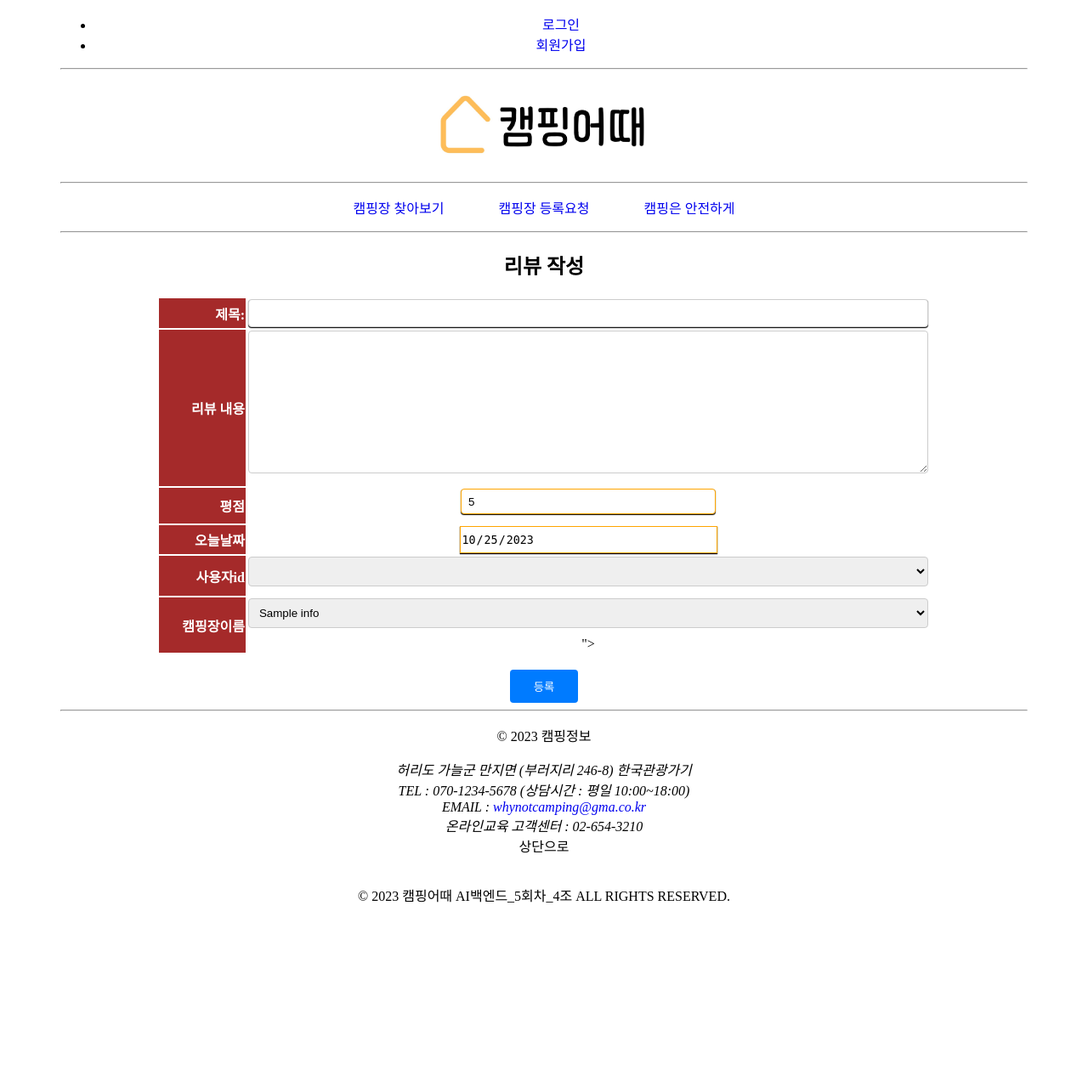
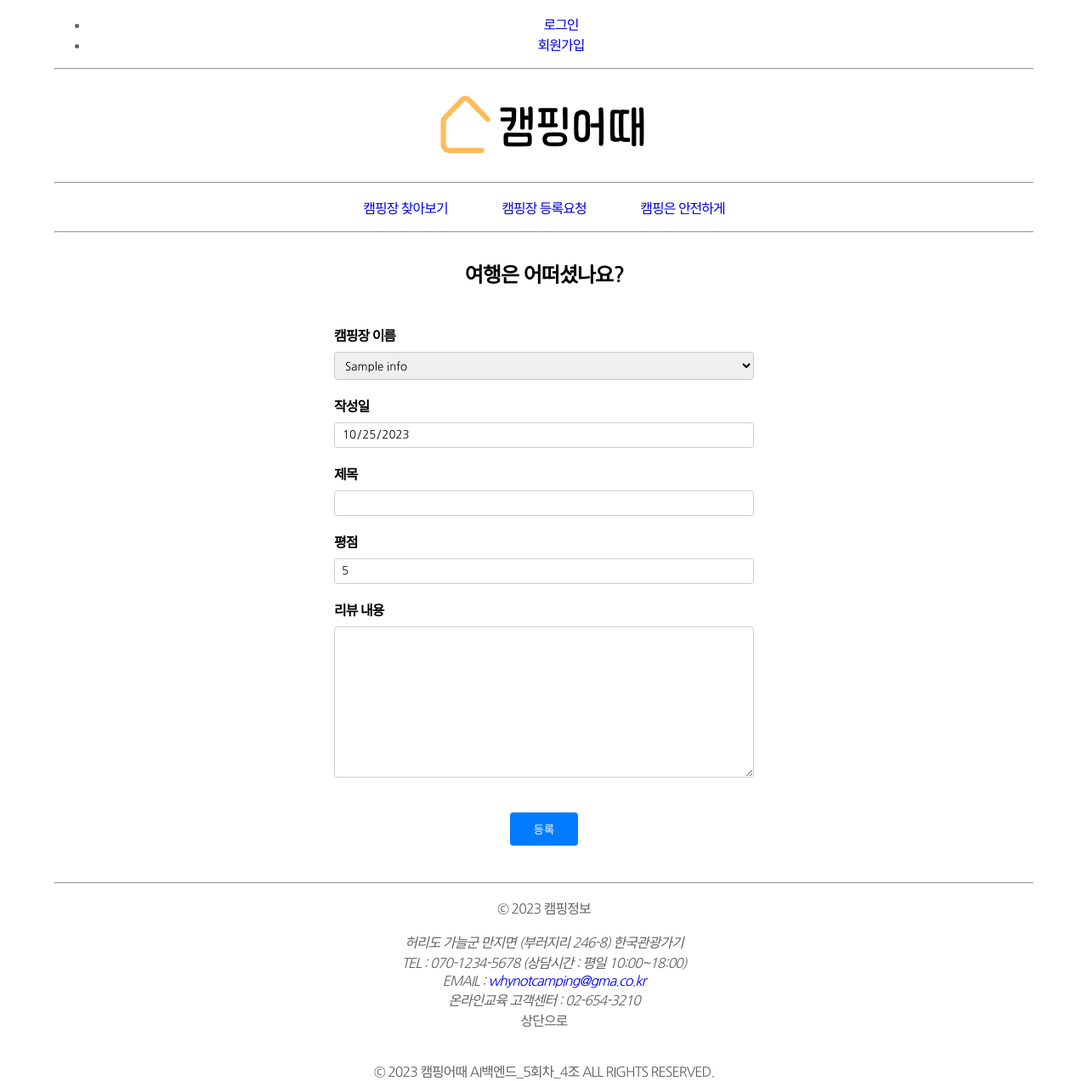
Before and after one commit to BangSungjoon/Camping, a Django app: page /camping/review/1/ in a window 1280 px wide. Shown: the whole page at 85% size. Before the commit the page ends 1062 px from the top, so only its background shows below. Run offline with Django 4.2, Linux system fonts and the light colour scheme; tables that the repository leaves empty hold one stand-in row (values such as "Sample post"); lists and menus that the app fills with data are empty.

Commit message:
점심먹기 전

```diff
--- a/camping_project/camping_app/templates/camping_app/camping_review.html
+++ b/camping_project/camping_app/templates/camping_app/camping_review.html
@@ -1,38 +1,59 @@
 {% extends 'base.html' %}
-
 {% block content %}
 <style>
-  /* Add your CSS styles here */
+  html,
+  body {
+      padding: 0;
+      margin: 0;
+      font-family: 'Nanum Gothic', '나눔고딕', Dotum, '돋움', Helvetica, AppleGothic, Sans-serif, 'Tahoma', 'MS PGothic';
+      color: #626262;
+      letter-spacing: -1px;
+      height: 100%;
+  }
+  select {
+    font-family: inherit;
+  }
   #form_tbl {
-      width: 80%;
+      width: 500px;
       margin: 0 auto;
   }
-
+  #form_tbl th {
+      background-color: transparent;
+      color:black;
+      text-align: left;
+      width: 40%;
+      padding-bottom: 5px;
+  }
+  #form_tbl td {
+    padding-bottom: 15px;
+  }
   label {
       font-weight: bold;
+      color: black;
+      display: inline-block;
+      width: 100%;
   }
-
-  input[type="text"]#id_rev_title {
-      width: 100%; /* Adjust the width as needed */
-      height: 100%;
+  input[type="text"]#id_rev_title,
+  input[type="number"]#id_rev_rate,
+  input[type="date"]#id_rev_date {
+      width: 100%;
+      padding: 8px;
+      /* margin-bottom: 10px; */
+      border: 1px solid #ccc;
+      border-radius: 4px;
+      box-sizing: border-box;
+      font-family: inherit;
+      box-shadow: none;
+  }
+  textarea,
+  select {
+      width: 100%;
       padding: 8px;
       /* margin-bottom: 10px; */
       border: 1px solid #ccc;
       border-radius: 4px;
       box-sizing: border-box;
   }
-
-  input[type="number"],
-  textarea,
-  select {
-      width: 100%;
-      padding: 8px;
-      margin-bottom: 10px;
-      border: 1px solid #ccc;
-      border-radius: 4px;
-      box-sizing: border-box;
-  }
-
   button#form_btn {
       background-color: #007BFF;
       color: white;
@@ -40,63 +61,99 @@
       border: none;
       border-radius: 4px;
       cursor: pointer;
+      font-family: inherit;
+      margin-bottom: 35px;
   }
+  tr {
+        margin-bottom: 10px;
+    }
+    /* Style for the first row containing 평점 and 사용자ID */
+    tr.first-row {
+        display: flex;
+        justify-content: space-between;
+        align-items: center;
+    }
+    /* Style for 평점 and 사용자ID labels */
+    th.rate-id-label {
+        text-align: left;
+    }
 </style>
+<script>
+  window.onload = function() {
+    // 'td' 요소를 선택합니다.
+    var tdElements = document.getElementsByTagName('td');
 
-<h2>리뷰 작성</h2>
+    // 각 'td' 요소에 대해,
+    for (var i = 0; i < tdElements.length; i++) {
+        var td = tdElements[i];
 
+        // 'td' 요소의 모든 자식 노드에 대해,
+        for (var j = 0; j < td.childNodes.length; j++) {
+            var node = td.childNodes[j];
+
+            // 만약 노드가 텍스트 노드이고, 그 텍스트가 '">'를 포함하고 있다면,
+            if (node.nodeType === Node.TEXT_NODE && node.textContent.includes('">')) {
+                // 그 노드를 제거합니다.
+                td.removeChild(node);
+            }
+        }
+    }
+};
+</script>
+<h2 style="font-family: 'Nanum Gothic'; color: black; margin : 30px 0 40px 0;">여행은 어떠셨나요?</h2>
 <form method="post">
     {% csrf_token %}
     <!-- # form 취약한 해킹코드 방지, 입력한 다음 값 못들어오도록 막아줌 -->
     <table id="form_tbl">
+      <tr>
+        <th><label for="id_camp_no">캠핑장 이름</label></th></tr>
         <tr>
-    <th><label for="id_rev_title">제목:</label></th>
-    <td>
-      <input type="text" name="rev_title" maxlength="100" id="id_rev_title">
-
-    </td>
-  </tr>
-
+        <td>
+            <select name="camp_no" required id="id_camp_no">
+              <!-- <option value="{{rform.camp_no}}"></option> -->
+              <!-- <option value="{% autoescape on %}{{rform.camp_no}}{% endautoescape %}"></option> -->
+              <option value="{% autoescape on %}{{rform.camp_no}}{% endautoescape %}"></option>
+            </select>
+        </td>
+      </tr>
+      <tr>
+        <th><label for="id_rev_date">작성일</label></th></tr>
+        <tr>
+        <td>
+          <input type="date" name="rev_date" required id="id_rev_date" readonly>
+          <script>document.getElementById('id_rev_date').value = new Date().toISOString().substring(0, 10)</script>
+          </td>
+      </tr>
+      <tr>
+        <th><label for="id_rev_title">제목</label></th>
+      </tr>
+        <tr>
+          <td>
+            <input type="text" name="rev_title" maxlength="100" id="id_rev_title">
+          </td>
+        </tr>
+        <tr>
+          <th><label for="id_rev_rate">평점</label></th></tr>
+          <tr>
+          <td>
+            <input type="number" name="rev_rate" step="any" id="id_rev_rate"
+            max="5" min="0" value="5">
+          </td>
+        </tr>
   <tr>
     <th><label for="id_rev_content">리뷰 내용</label></th>
+    </tr>
+    <tr>
     <td>
-      <textarea name="rev_content" cols="40" rows="10" id="id_rev_content">
+      <textarea name="rev_content" cols="40" rows="10" id="id_rev_content" style="font-family: inherit;">
 </textarea>
     </td>
   </tr>
-  <tr>
-    <th><label for="id_rev_rate">평점</label></th>
-    <td>
-
-      <input type="number" name="rev_rate" step="any" id="id_rev_rate"
-      max="5" min="0" value="5">
-
-
-    </td>
-  </tr>
-  <tr>
-    <th><label for="id_rev_date">오늘날짜</label></th>
-    <td>
-      <input type="date" name="rev_date" required id="id_rev_date" readonly>
-      <script>document.getElementById('id_rev_date').value = new Date().toISOString().substring(0, 10)</script>
-      </td>
-  </tr>
-
-  <tr>
-    <th><label for="id_id">사용자id</label></th>
+  <tr style="display: none;">
+    <th><label for="id_id">사용자ID</label></th>
     <td>
         <select name="id" id="id_id">
             <option value="{{user.id}}" selected>{{user.username}}</option>
-          </select>
-    </td>
-  </tr>
-
-  <tr>
-    <th><label for="id_camp_no">캠핑장이름 </label></th>
-    <td>
-        <!-- <input type="text" value="{{rform.camp_no}}"> -->
-        <select name="camp_no" required id="id_camp_no">
-            <option value="{{rform.camp_no}}"></option>
         </select>
     </td>
   </tr>
```
Also changed, not shown: camping_project/camping_app/templates/camping_app/camp_book.html (+108 -12 lines).
